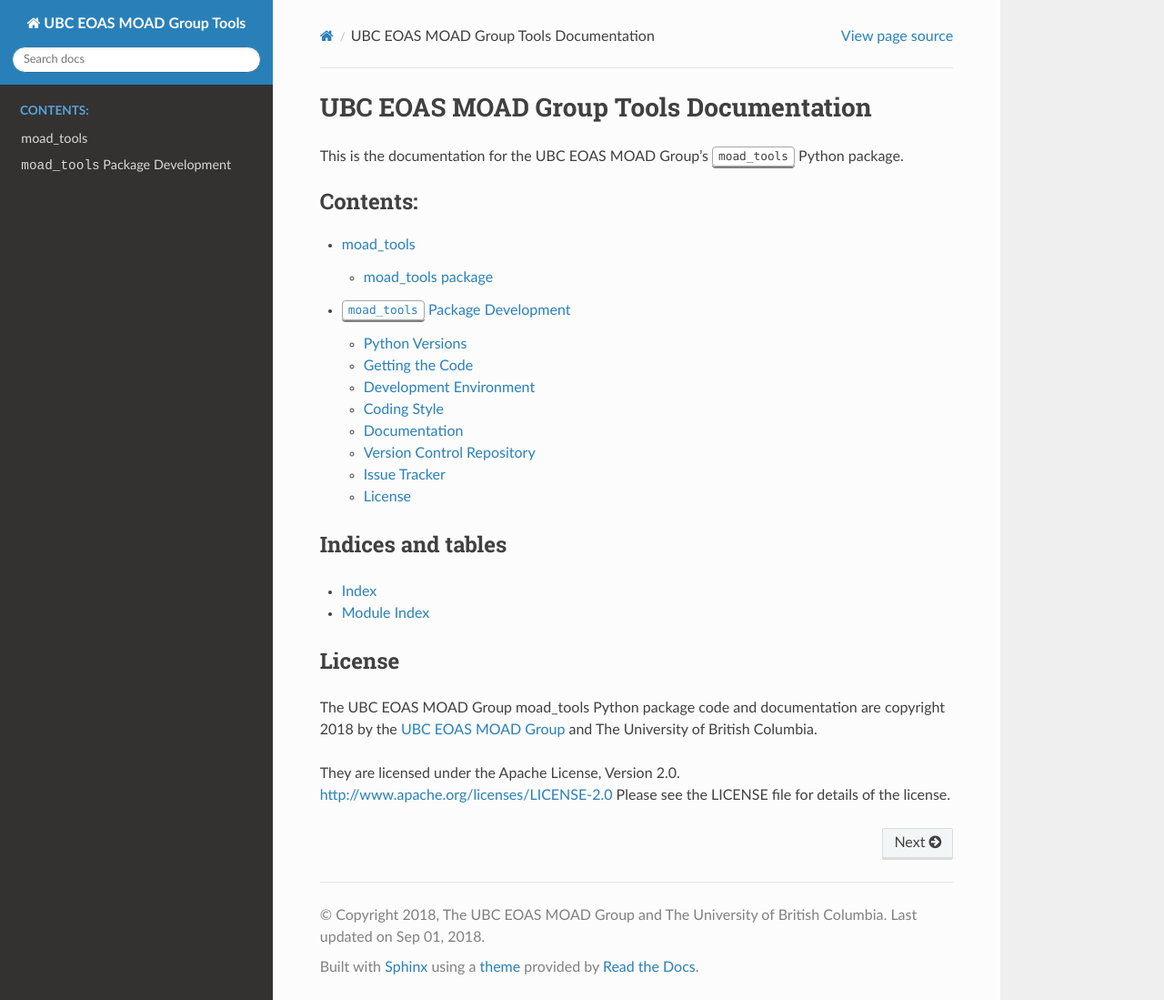
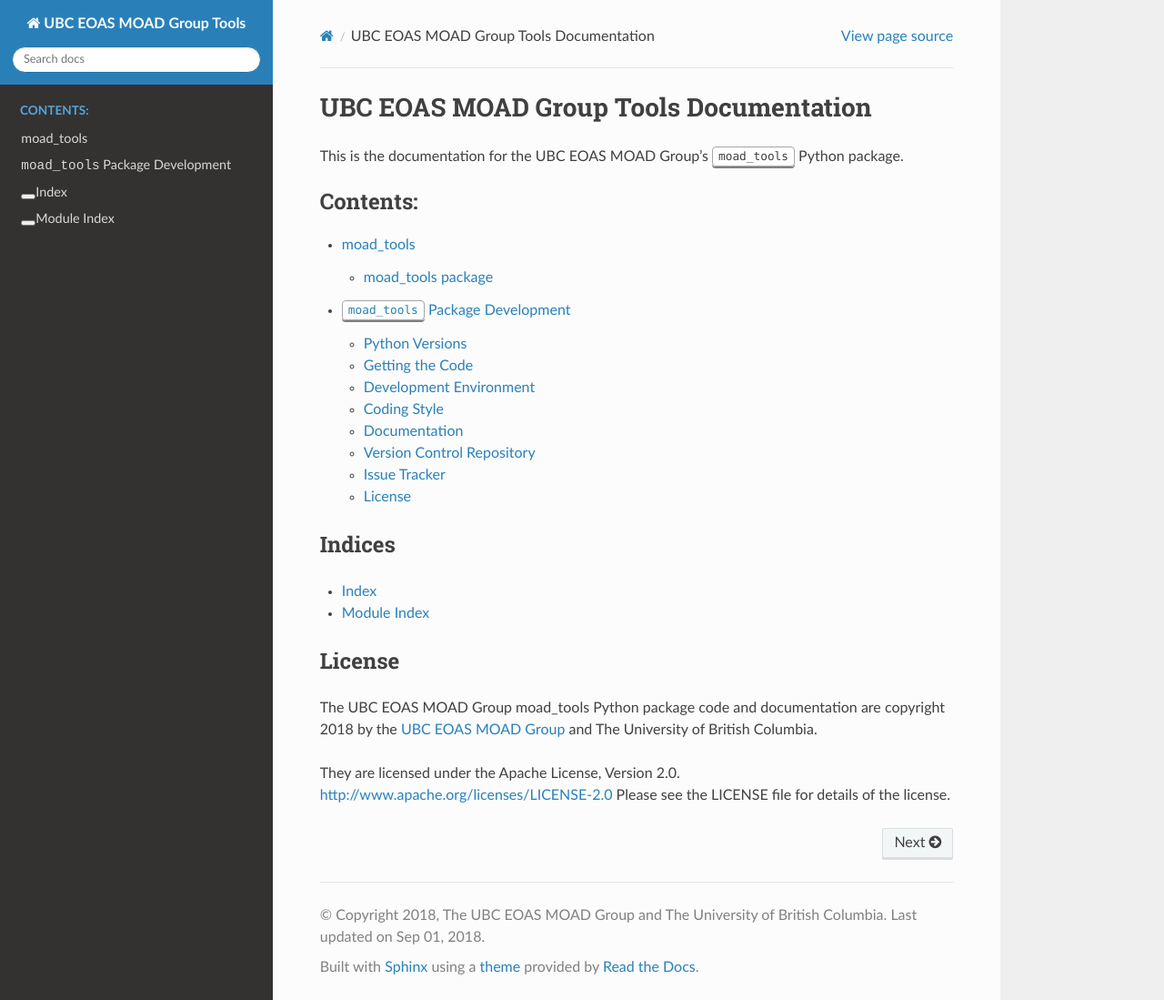
Before and after one commit to UBC-MOAD/moad_tools, a Sphinx documentation site: the page built from docs/index.rst, in a window 1280 px wide and 1099 px high. Shown: the whole window at 91% size. Built offline with Sphinx 7.4.7 and the Read the Docs theme 2.0.0, drawn with Linux system fonts in a browser that asks for light colours; the version number could not be read and is left out.

Commit message:
Add general index and Python modules index to docs sidebar.

```diff
--- /dev/null
+++ b/docs/_templates/layout.html
@@ -0,0 +1,7 @@
+{% extends "!layout.html" %}
+
+  {% block menu %}
+    {{ super() }}
+    <a href="genindex.html">Index</a>
+    <a href="py-modindex.html">Module Index</a>
+  {% endblock %}
--- a/docs/index.rst
+++ b/docs/index.rst
@@ -30,8 +30,8 @@ This is the documentation for the UBC EOAS MOAD Group's :kbd:`moad_tools` Python
    modules
    pkg_development
 
-Indices and tables
-==================
+Indices
+=======
 
 * :ref:`genindex`
 * :ref:`modindex`
```
